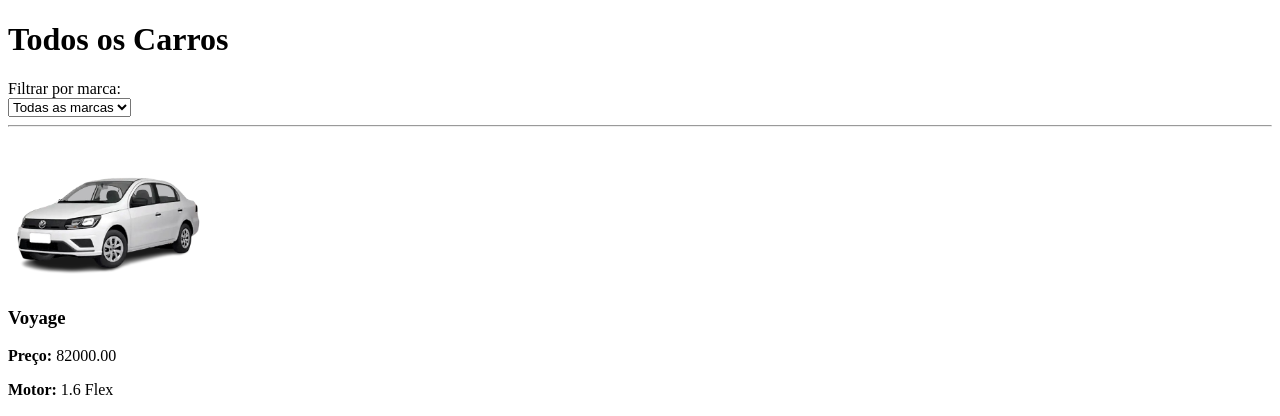
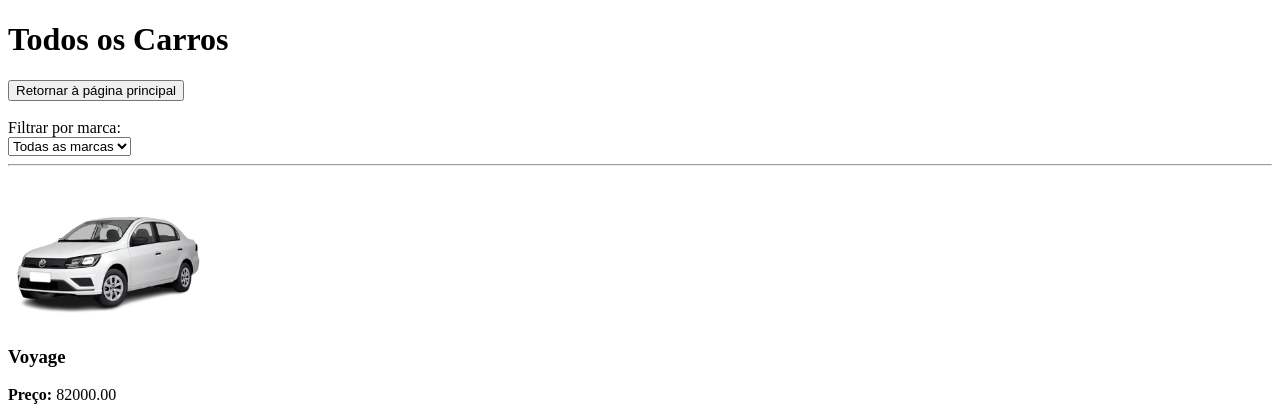
Before and after one commit to Nicolasnogdias/Sistema_concessionaria, a PHP site: page /carros.php in a window 1280 px wide. Shown: the top 416 px of the page. Run offline with PHP 8.4, Linux system fonts and the light colour scheme; data comes from the database, SQL or seed files in the repository.

Commit message:
Update carros.php

```diff
--- a/carros.php
+++ b/carros.php
@@ -28,6 +28,9 @@ $modelos = $stmt->fetchAll(PDO::FETCH_ASSOC);
 <html lang="pt-br">
 <body>
 <h1>Todos os Carros</h1>
+<a href="home.php"><button>Retornar à página principal </button></a>
+
+<br><br>
 
 <!-- Formulário para filtro -->
 <form method="GET" action="">
```
